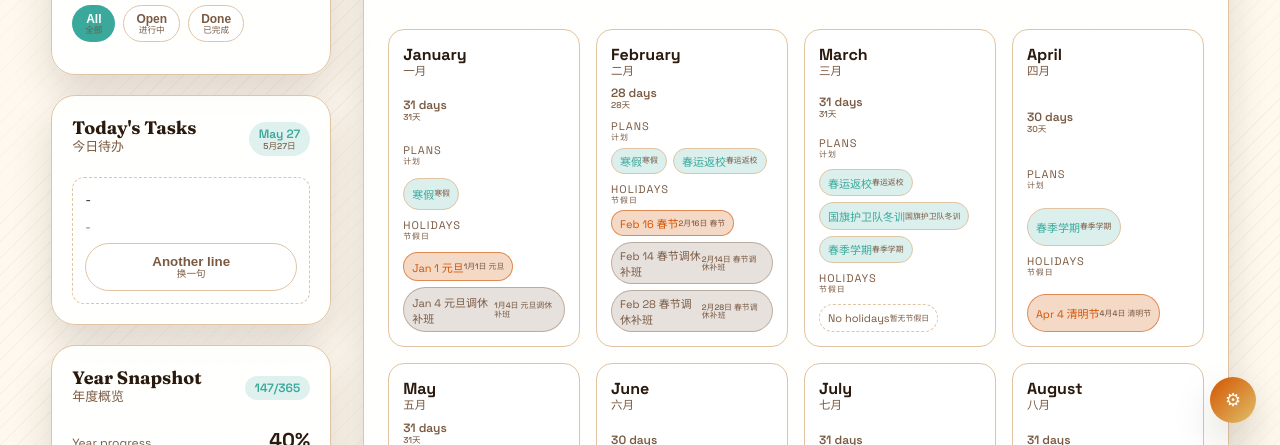
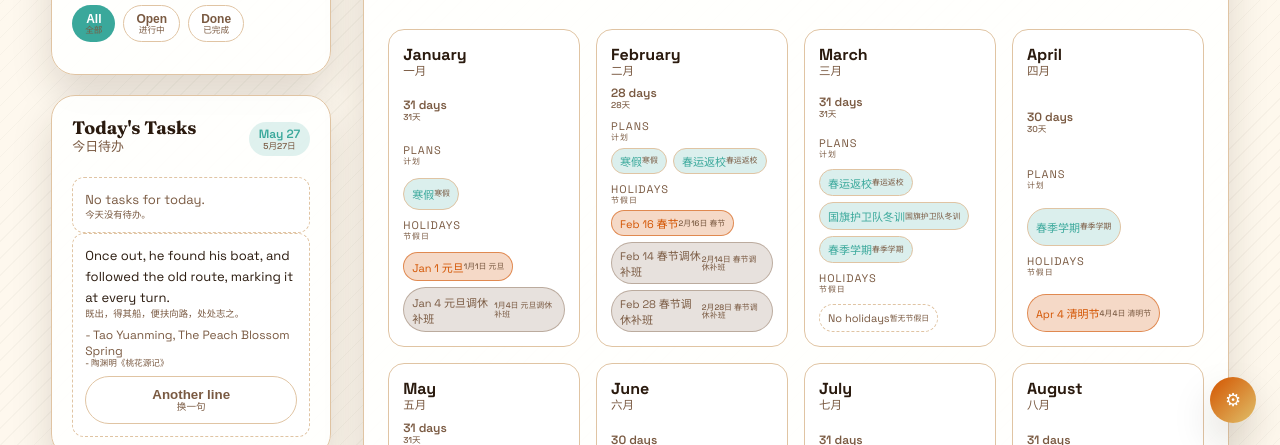
Before and after one commit to Nuwanda218/schedule, a website built with Vite: page index.html in a window 1280 px wide. Shown: the part 353-798 px from the top of the page. Built offline with nearby package versions, Linux system fonts and the light colour scheme; files whose address does not match are found by name.

Commit message:
fix: restore today quote rendering

```diff
--- a/assets/css/components/sidebar.css
+++ b/assets/css/components/sidebar.css
@@ -174,6 +174,21 @@
   border: 1px dashed var(--line);
   border-radius: var(--radius-sm);
   padding: 12px;
+  margin: 0;
+  color: var(--muted);
+  font-size: 13px;
+  line-height: 1.5;
+  background: var(--ghost-bg);
+}
+
+.today-empty p {
+  margin: 0;
+}
+
+.today-quote-box {
+  border: 1px dashed var(--line);
+  border-radius: var(--radius-sm);
+  padding: 12px;
   display: grid;
   gap: 8px;
   background: var(--ghost-bg);
--- a/assets/js/app.js
+++ b/assets/js/app.js
@@ -19,6 +19,7 @@ import {
   groupByDate,
   toHourValue
 } from "./modules/tasks.js";
+import { fetchQuotes } from "./modules/quotes.js";
 import { toggleSettingsPanel as toggleSettingsPanelComponent } from "./components/settingsPanel.js";
 import {
   getSeasonThemePath,
@@ -48,7 +49,6 @@ import {
   DAY_START,
   DAY_END,
   HOUR_HEIGHT,
-  QUOTES_PATH,
   MONTH_SHORT,
   MONTH_SHORT_ZH,
   LANG_NAMES
@@ -691,9 +691,11 @@ function renderTodayPanel() {
   loadTodayTasks(today)
     .then((items) => {
       renderTodayItems(items);
+      renderTodayQuote(false);
     })
     .catch(() => {
       renderTodayItems([]);
+      renderTodayQuote(false);
     });
 }
 
@@ -707,17 +709,10 @@ function renderTodayItems(items) {
   if (!tasks.length) {
     ui.todayList.hidden = true;
     ui.todayEmpty.hidden = false;
-    if (ui.todayQuoteButton) {
-      ui.todayQuoteButton.hidden = false;
-    }
-    renderTodayQuote(false);
     return;
   }
   ui.todayEmpty.hidden = true;
   ui.todayList.hidden = false;
-  if (ui.todayQuoteButton) {
-    ui.todayQuoteButton.hidden = true;
-  }
   const sorted = [...tasks].sort((a, b) => getTimeSortValue(a) - getTimeSortValue(b));
   ui.todayList.innerHTML = sorted
     .map((task) => {
@@ -776,8 +771,7 @@ function loadQuotes() {
   if (state.quotesLoaded) {
     return Promise.resolve(Array.isArray(state.quotes) ? state.quotes : []);
   }
-  return fetchJson(QUOTES_PATH).then((data) => {
-    const quotes = data && Array.isArray(data.quotes) ? data.quotes : [];
+  return fetchQuotes().then((quotes) => {
     state.quotes = quotes;
     state.quotesLoaded = true;
     return quotes;
--- /dev/null
+++ b/assets/js/modules/quotes.js
@@ -0,0 +1,12 @@
+import { QUOTES_PATH } from "../core/constants.js";
+
+export async function fetchQuotes(path = QUOTES_PATH) {
+  const response = await fetch(path, { cache: "no-store" });
+
+  if (!response.ok) {
+    throw new Error(`Failed to load ${path}`);
+  }
+
+  const data = await response.json();
+  return data && Array.isArray(data.quotes) ? data.quotes : [];
+}
--- a/index.html
+++ b/index.html
@@ -87,6 +87,9 @@
           </div>
           <ul class="today-list" id="todayList" hidden></ul>
           <div class="today-empty" id="todayEmpty" hidden>
+            <p data-i18n="todayEmptyFallback">No tasks today. Take the open space.</p>
+          </div>
+          <div class="today-quote-box">
             <p class="today-quote" id="todayQuote">-</p>
             <p class="today-quote-source" id="todayQuoteSource">-</p>
             <button class="btn ghost" id="todayQuoteButton" data-i18n="quoteShuffle" type="button">Another line</button>
--- a/scripts/check-assets.mjs
+++ b/scripts/check-assets.mjs
@@ -64,6 +64,10 @@ if (!exists('index.html')) {
   }
 }
 
+if (exists('assets/js/app.js') && /\bfetchJson\b/.test(read('assets/js/app.js'))) {
+  errors.push('app.js should not call fetchJson directly; use a data module instead.');
+}
+
 if (errors.length) {
   console.error(errors.join('\n'));
   process.exit(1);
```
Also changed, not shown: README.md.
